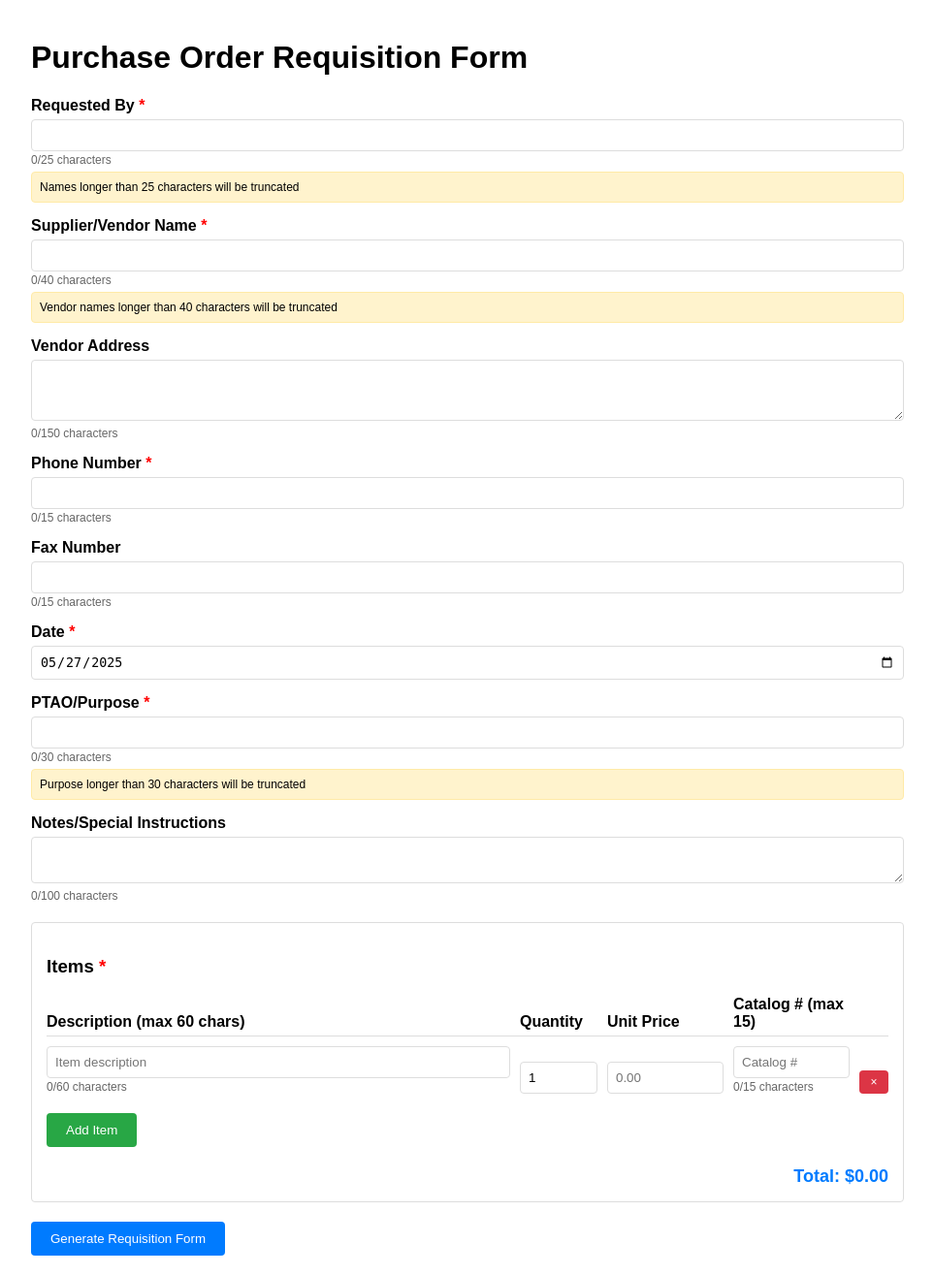
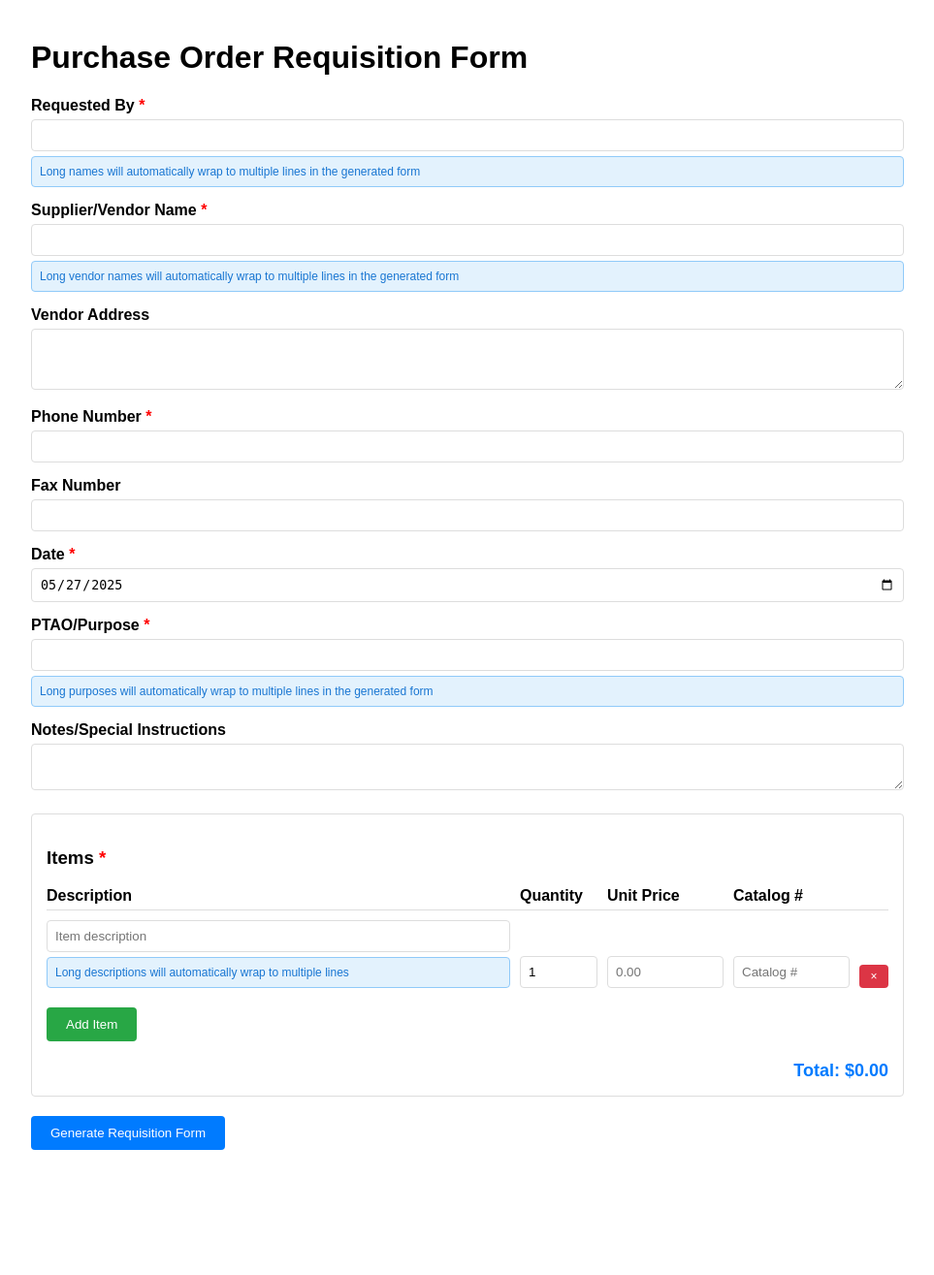
Before and after one commit to das5pzq/Requisition_Form, a Flask app: page / in a window 1280 px wide. Shown: the whole page at 97% size, without its empty margins (158-1121 px from the left). After the commit the page ends 1186 px from the top, so only its background shows below. Run offline with Flask 3, Linux system fonts and the light colour scheme.

Commit message:
bug fixes

```diff
--- a/app.py
+++ b/app.py
@@ -462,19 +462,18 @@ def generate_pdf(data):
             "catalog": 1,         # Catalog numbers should be single line
         }
 
-        # Vendor name with multi-line wrapping
+        # UPDATED: Vendor name with multi-line wrapping
         vendor_x, vendor_y = POSITIONS["vendor_name"]
-        rules = scaling_rules["vendor_name"]
-        smart_text_scaling_pdf_with_wrapping(
+        smart_text_scaling_pdf_with_wrapping(  # <-- CHANGED FROM smart_text_scaling_pdf
             c,
             vendor_x * x_scale,
             y_pos(vendor_y),
             vendor_name,
             field_widths["vendor_name"],
-            max_lines=field_line_limits["vendor_name"],
-            initial_size=rules["initial"],
-            max_shrink_ratio=rules["min_ratio"],
-            line_spacing=10  # Tighter spacing for form fields
+            max_lines=2,           # Allow 2 lines
+            initial_size=11,
+            max_shrink_ratio=0.7,
+            line_spacing=10
         )
 
         # Date
@@ -482,18 +481,17 @@ def generate_pdf(data):
         c.setFont(font_name, SPACING["font_size"])
         c.drawString(date_x * x_scale, y_pos(date_y), date)
 
-        # PTAO with multi-line support
+        # UPDATED: PTAO with multi-line support
         ptao_x, ptao_y = POSITIONS["ptao"]
-        rules = scaling_rules["ptao"]
-        smart_text_scaling_pdf_with_wrapping(
+        smart_text_scaling_pdf_with_wrapping(  # <-- CHANGED FROM smart_text_scaling_pdf
             c,
             ptao_x * x_scale,
             y_pos(ptao_y),
             ptao,
             field_widths["ptao"],
-            max_lines=field_line_limits["ptao"],
-            initial_size=rules["initial"],
-            max_shrink_ratio=rules["min_ratio"],
+            max_lines=2,           # Allow 2 lines
+            initial_size=10,
+            max_shrink_ratio=0.6,
             line_spacing=10
         )
 
@@ -533,18 +531,17 @@ def generate_pdf(data):
                     max_shrink_ratio=rules["min_ratio"]
                 )
 
-                # Description - most permissive scaling
-                rules = scaling_rules["description"]
-                smart_text_scaling_pdf_with_wrapping(
+                # UPDATED: Description with multi-line wrapping (most important!)
+                smart_text_scaling_pdf_with_wrapping(  # <-- CHANGED FROM smart_text_scaling_pdf
                     c,
                     TABLE_COLUMNS["description"] * x_scale,
                     row_y,
                     description,
                     field_widths["description"],
-                    max_lines=field_line_limits["description"],  # Allow up to 3 lines
-                    initial_size=rules["initial"],
-                    max_shrink_ratio=rules["min_ratio"],
-                    line_spacing=8  # Very tight for table rows
+                    max_lines=3,        # Allow up to 3 lines for descriptions
+                    initial_size=9,
+                    max_shrink_ratio=0.5,
+                    line_spacing=8      # Tight spacing for table rows
                 )
 
                 # Prices (simple)
@@ -645,6 +642,9 @@ def overlay_on_png(data, debug=False):
         date = data.get("date", datetime.now().strftime("%m/%d/%Y"))
         req = data.get("name", "")
 
+        items = data.get("items", [])
+        total_amount = 0
+
         # Vendor name with smart placement
         vendor_name_x, vendor_name_y = POSITIONS["vendor_name"]
         smart_text_scaling_png_with_wrapping(
@@ -658,6 +658,11 @@ def overlay_on_png(data, debug=False):
             max_shrink_ratio=0.7,
             line_spacing=15
         )
+
+        # Date (add this missing field)
+        date_x, date_y = POSITIONS["date"]
+        if font:
+            draw.text((date_x * x_scale, date_y * y_scale), date, font=font, fill="black")
 
         # PTAO with multi-line support
         ptao_x, ptao_y = POSITIONS["ptao"]
@@ -674,6 +679,9 @@ def overlay_on_png(data, debug=False):
         )
 
         # Process items with multi-line descriptions
+        items_x, items_y = POSITIONS["items_start"]  # ← Add this missing line
+        y_start = items_y * y_scale  # ← Fix Y coordinate calculation
+
         for i, item in enumerate(items[:9]):
             try:
                 quantity = float(item.get("quantity", 0))
@@ -684,10 +692,11 @@ def overlay_on_png(data, debug=False):
                 total_price = quantity * unit_price
                 total_amount += total_price
 
-                row_y = y_start + (i * SPACING["table_row"])
+                row_y = y_start + (i * SPACING["table_row"])  # ← Fix coordinate calculation
 
                 # Quantity (simple)
-                draw.text((TABLE_COLUMNS["quantity"] * x_scale, row_y), str(int(quantity)), font=font, fill="black")
+                if font:
+                    draw.text((TABLE_COLUMNS["quantity"] * x_scale, row_y), str(int(quantity)), font=font, fill="black")
 
                 # Catalog number with scaling
                 smart_text_scaling_png(
@@ -714,16 +723,18 @@ def overlay_on_png(data, debug=False):
                 )
 
                 # Prices (simple)
-                draw.text((TABLE_COLUMNS["unit_price"] * x_scale, row_y), f"${unit_price:.2f}", font=font, fill="black")
-                draw.text((TABLE_COLUMNS["total_price"] * x_scale, row_y), f"${total_price:.2f}", font=font, fill="black")
+                if font:
+                    draw.text((TABLE_COLUMNS["unit_price"] * x_scale, row_y), f"${unit_price:.2f}", font=font, fill="black")
+                    draw.text((TABLE_COLUMNS["total_price"] * x_scale, row_y), f"${total_price:.2f}", font=font, fill="black")
 
             except (ValueError, TypeError) as e:
                 app.logger.warning(f"Error processing PNG item {i}: {e}")
                 continue
 
         # Total and signatures
-        draw.text((POSITIONS["total"][0] * x_scale, POSITIONS["total"][1] * y_scale),
-                  f"${total_amount:.2f}", font=font, fill="black")
+        if font:
+            draw.text((POSITIONS["total"][0] * x_scale, POSITIONS["total"][1] * y_scale),
+                      f"${total_amount:.2f}", font=font, fill="black")
 
         smart_text_scaling_png(
             draw,
@@ -735,8 +746,9 @@ def overlay_on_png(data, debug=False):
             max_shrink_ratio=0.7
         )
 
-        draw.text((POSITIONS["approver"][0] * x_scale, POSITIONS["approver"][1] * y_scale),
-                  "Dustin Keller", font=font, fill="black")
+        if font:
+            draw.text((POSITIONS["approver"][0] * x_scale, POSITIONS["approver"][1] * y_scale),
+                      "Dustin Keller", font=font, fill="black")
 
         # Save file
         suffix = "_debug" if debug else ""
@@ -1145,4 +1157,4 @@ def calibrate():
     """
 
 if __name__ == '__main__':
-    app.run(debug=True)
+    app.run(debug=True, host='127.0.0.1', port=5001)
--- a/templates/form.html
+++ b/templates/form.html
@@ -10,9 +10,6 @@
         label { display: block; margin-bottom: 5px; font-weight: bold; }
         input, textarea { width: 100%; padding: 8px; border: 1px solid #ddd; border-radius: 4px; box-sizing: border-box; }
         .required { color: red; }
-        .char-counter { font-size: 12px; color: #666; margin-top: 2px; }
-        .char-warning { color: #ff6b35; }
-        .char-error { color: #d32f2f; }
         .items-section { border: 1px solid #ddd; padding: 15px; margin: 20px 0; border-radius: 4px; }
         .item-row { display: grid; grid-template-columns: 3fr 80px 120px 120px 30px; gap: 10px; margin-bottom: 10px; align-items: end; }
         .total-display { font-size: 18px; font-weight: bold; color: #007bff; text-align: right; margin-top: 10px; }
@@ -20,7 +17,7 @@
         button:hover { background: #0056b3; }
         .remove-btn { background: #dc3545; padding: 5px 8px; font-size: 12px; }
         .add-btn { background: #28a745; margin: 10px 0; }
-        .warning-text { background: #fff3cd; border: 1px solid #ffeaa7; padding: 8px; border-radius: 4px; margin-top: 5px; font-size: 12px; }
+        .info-text { background: #e3f2fd; border: 1px solid #90caf9; padding: 8px; border-radius: 4px; margin-top: 5px; font-size: 12px; color: #1976d2; }
     </style>
 </head>
 <body>
@@ -29,34 +26,29 @@
     <form method="POST" id="requisitionForm">
         <div class="form-group">
             <label for="name">Requested By <span class="required">*</span></label>
-            <input type="text" id="name" name="name" required maxlength="25" data-char-limit="25">
-            <div class="char-counter" id="name-counter">0/25 characters</div>
-            <div class="warning-text">Names longer than 25 characters will be truncated</div>
+            <input type="text" id="name" name="name" required>
+            <div class="info-text">Long names will automatically wrap to multiple lines in the generated form</div>
         </div>
 
         <div class="form-group">
             <label for="vendor">Supplier/Vendor Name <span class="required">*</span></label>
-            <input type="text" id="vendor" name="vendor" required maxlength="40" data-char-limit="40">
-            <div class="char-counter" id="vendor-counter">0/40 characters</div>
-            <div class="warning-text">Vendor names longer than 40 characters will be truncated</div>
+            <input type="text" id="vendor" name="vendor" required>
+            <div class="info-text">Long vendor names will automatically wrap to multiple lines in the generated form</div>
         </div>
 
         <div class="form-group">
             <label for="vendor_address">Vendor Address</label>
-            <textarea id="vendor_address" name="vendor_address" rows="3" maxlength="150" data-char-limit="150"></textarea>
-            <div class="char-counter" id="vendor_address-counter">0/150 characters</div>
+            <textarea id="vendor_address" name="vendor_address" rows="3"></textarea>
         </div>
 
         <div class="form-group">
             <label for="telephone">Phone Number <span class="required">*</span></label>
-            <input type="tel" id="telephone" name="telephone" required maxlength="15" data-char-limit="15">
-            <div class="char-counter" id="telephone-counter">0/15 characters</div>
+            <input type="tel" id="telephone" name="telephone" required>
         </div>
 
         <div class="form-group">
             <label for="fax">Fax Number</label>
-            <input type="tel" id="fax" name="fax" maxlength="15" data-char-limit="15">
-            <div class="char-counter" id="fax-counter">0/15 characters</div>
+            <input type="tel" id="fax" name="fax">
         </div>
 
         <div class="form-group">
@@ -66,38 +58,35 @@
 
         <div class="form-group">
             <label for="purpose">PTAO/Purpose <span class="required">*</span></label>
-            <input type="text" id="purpose" name="purpose" required maxlength="30" data-char-limit="30">
-            <div class="char-counter" id="purpose-counter">0/30 characters</div>
-            <div class="warning-text">Purpose longer than 30 characters will be truncated</div>
+            <input type="text" id="purpose" name="purpose" required>
+            <div class="info-text">Long purposes will automatically wrap to multiple lines in the generated form</div>
         </div>
 
         <div class="form-group">
             <label for="notes">Notes/Special Instructions</label>
-            <textarea id="notes" name="notes" rows="2" maxlength="100" data-char-limit="100"></textarea>
-            <div class="char-counter" id="notes-counter">0/100 characters</div>
+            <textarea id="notes" name="notes" rows="2"></textarea>
         </div>
 
         <div class="items-section">
             <h3>Items <span class="required">*</span></h3>
             <div class="item-row" style="font-weight: bold; border-bottom: 1px solid #ddd; padding-bottom: 5px;">
-                <div>Description (max 60 chars)</div>
+                <div>Description</div>
                 <div>Quantity</div>
                 <div>Unit Price</div>
-                <div>Catalog # (max 15)</div>
+                <div>Catalog #</div>
                 <div></div>
             </div>
 
             <div id="items-container">
                 <div class="item-row">
                     <div>
-                        <input type="text" name="item_name[]" placeholder="Item description" required maxlength="60" data-char-limit="60" class="item-desc">
-                        <div class="char-counter">0/60 characters</div>
+                        <input type="text" name="item_name[]" placeholder="Item description" required class="item-desc">
+                        <div class="info-text">Long descriptions will automatically wrap to multiple lines</div>
                     </div>
                     <input type="number" name="item_quantity[]" placeholder="1" min="1" step="1" value="1" required class="quantity-input">
                     <input type="number" name="item_price[]" placeholder="0.00" min="0" step="0.01" required class="price-input">
                     <div>
-                        <input type="text" name="catalog_number[]" placeholder="Catalog #" maxlength="15" data-char-limit="15" class="catalog-input">
-                        <div class="char-counter">0/15 characters</div>
+                        <input type="text" name="catalog_number[]" placeholder="Catalog #" class="catalog-input">
                     </div>
                     <button type="button" class="remove-btn" onclick="removeItem(this)">×</button>
                 </div>
@@ -116,58 +105,23 @@
     <script>
         let itemIndex = 1;
 
-        // Character counter functionality
-        function setupCharacterCounter(input) {
-            const limit = parseInt(input.dataset.charLimit);
-            const counterId = input.id ? input.id + '-counter' : null;
-
-            function updateCounter() {
-                const currentLength = input.value.length;
-                const counter = counterId ? document.getElementById(counterId) :
-                               input.parentElement.querySelector('.char-counter');
-
-                if (counter) {
-                    counter.textContent = `${currentLength}/${limit} characters`;
-
-                    // Color coding
-                    counter.className = 'char-counter';
-                    if (currentLength > limit * 0.9) {
-                        counter.classList.add('char-warning');
-                    }
-                    if (currentLength >= limit) {
-                        counter.classList.add('char-error');
-                    }
-                }
-            }
-
-            input.addEventListener('input', updateCounter);
-            updateCounter();
-        }
-
-        // Initialize character counters for existing fields
-        document.querySelectorAll('[data-char-limit]').forEach(setupCharacterCounter);
-
         function addItem() {
             const container = document.getElementById('items-container');
             const newRow = document.createElement('div');
             newRow.className = 'item-row';
             newRow.innerHTML = `
                 <div>
-                    <input type="text" name="item_name[]" placeholder="Item description" required maxlength="60" data-char-limit="60" class="item-desc">
-                    <div class="char-counter">0/60 characters</div>
+                    <input type="text" name="item_name[]" placeholder="Item description" required class="item-desc">
+                    <div class="info-text">Long descriptions will automatically wrap to multiple lines</div>
                 </div>
                 <input type="number" name="item_quantity[]" placeholder="1" min="1" step="1" value="1" required class="quantity-input">
                 <input type="number" name="item_price[]" placeholder="0.00" min="0" step="0.01" required class="price-input">
                 <div>
-                    <input type="text" name="catalog_number[]" placeholder="Catalog #" maxlength="15" data-char-limit="15" class="catalog-input">
-                    <div class="char-counter">0/15 characters</div>
+                    <input type="text" name="catalog_number[]" placeholder="Catalog #" class="catalog-input">
                 </div>
                 <button type="button" class="remove-btn" onclick="removeItem(this)">×</button>
             `;
             container.appendChild(newRow);
-
-            // Setup character counters for new inputs
-            newRow.querySelectorAll('[data-char-limit]').forEach(setupCharacterCounter);
 
             itemIndex++;
             calculateTotal();
@@ -200,7 +154,7 @@
         // Set today's date as default
         document.getElementById('date').valueAsDate = new Date();
 
-        // Form validation before submission
+        // Simple form validation
         document.getElementById('requisitionForm').addEventListener('submit', function(e) {
             const items = document.querySelectorAll('.item-desc');
             if (items.length === 0) {
@@ -208,23 +162,6 @@
                 alert('Please add at least one item to the purchase order.');
                 return false;
             }
-
-            // Check for overly long fields
-            const warnings = [];
-            document.querySelectorAll('[data-char-limit]').forEach(input => {
-                if (input.value.length > parseInt(input.dataset.charLimit)) {
-                    const label = input.previousElementSibling?.textContent || 'Field';
-                    warnings.push(`${label} will be truncated (${input.value.length}/${input.dataset.charLimit} chars)`);
-                }
-            });
-
-            if (warnings.length > 0) {
-                const proceed = confirm(`Warning: Some fields exceed recommended length and will be truncated:\n\n${warnings.join('\n')}\n\nContinue anyway?`);
-                if (!proceed) {
-                    e.preventDefault();
-                    return false;
-                }
-            }
         });
     </script>
 </body>
```
